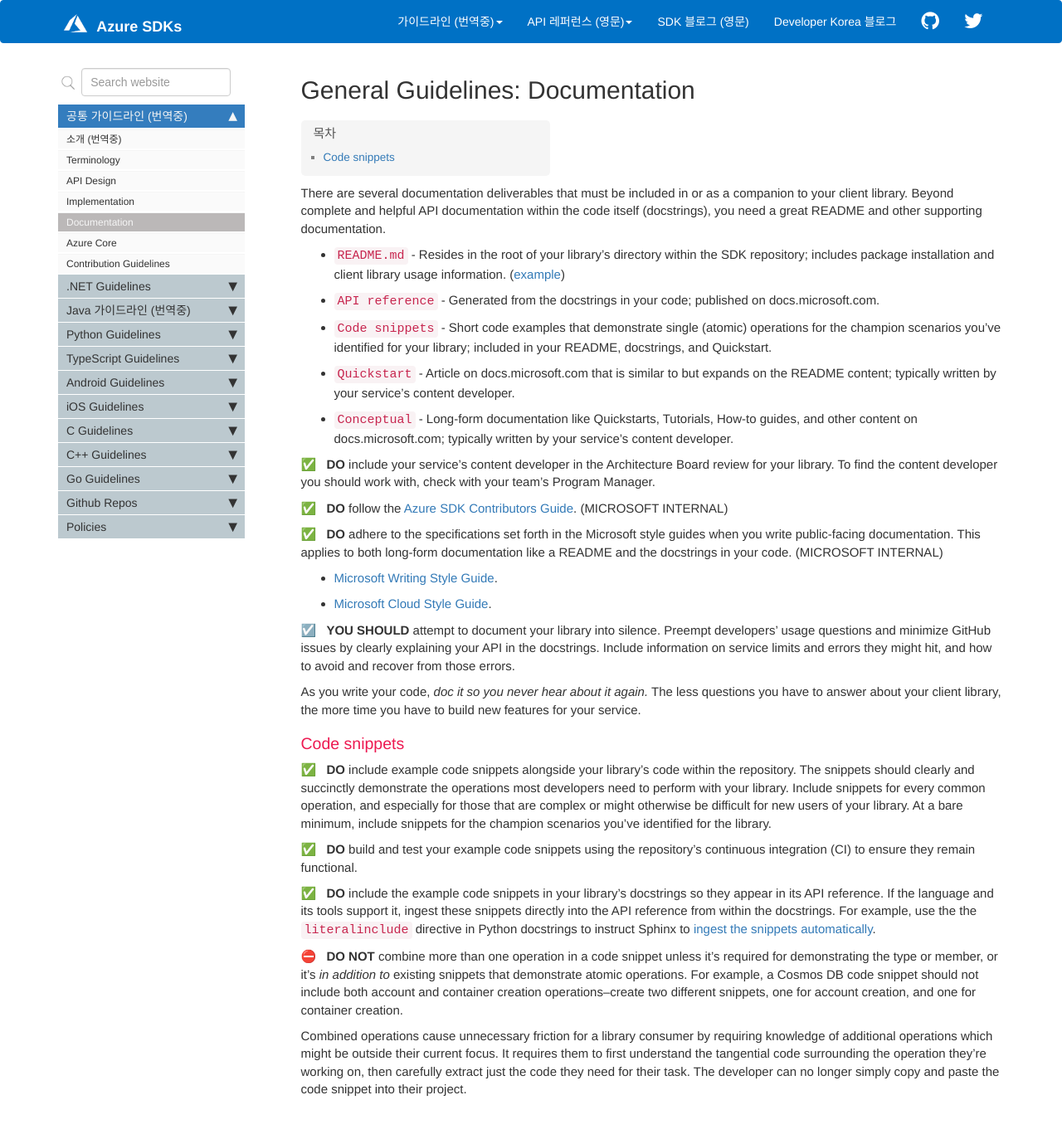
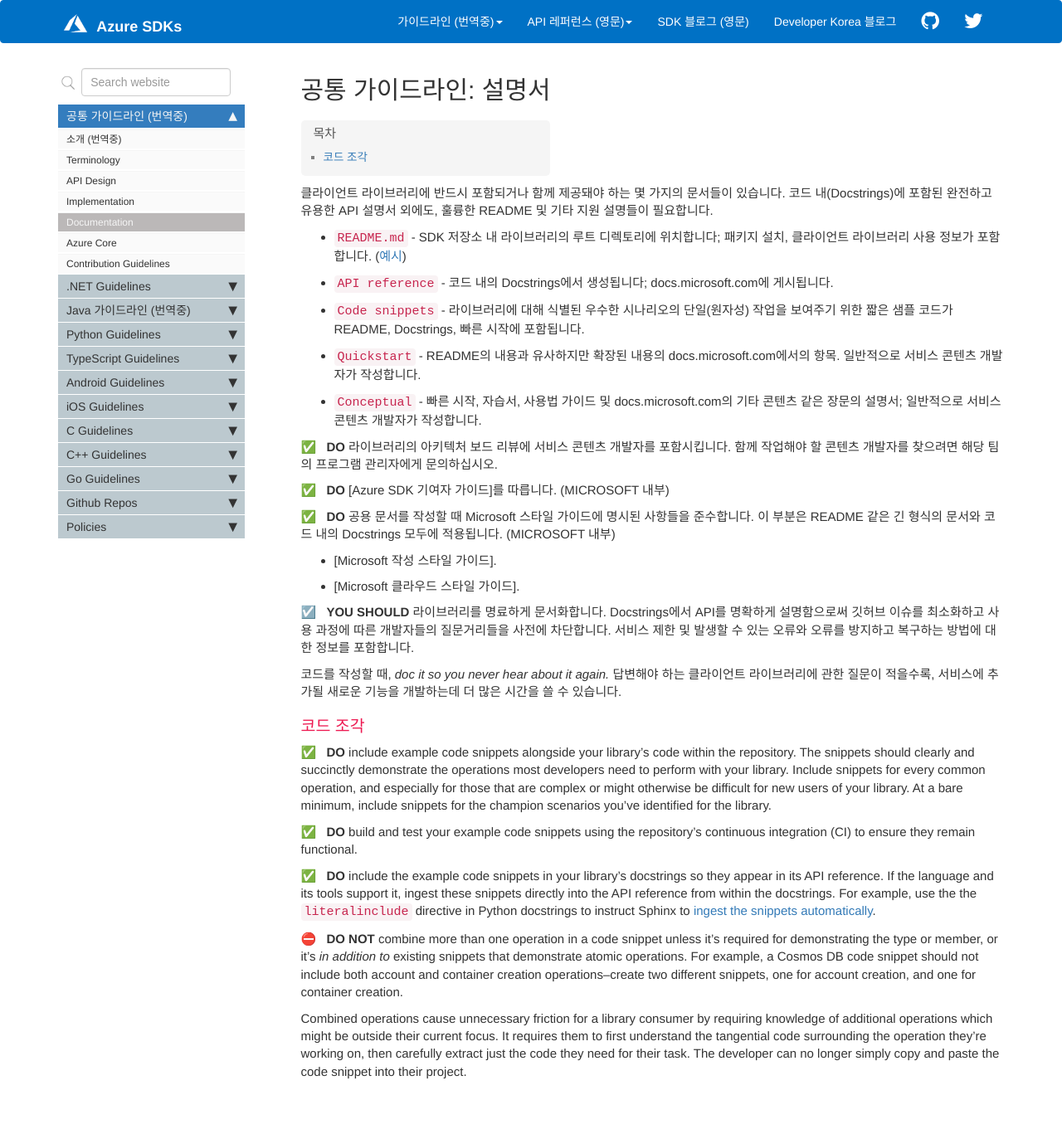
Before and after one commit to Azure/azure-sdk-korean, a Jekyll site: the page built from docs/general/documentation.md, in a window 1280 px wide and 1400 px high. Shown: the top 1361 px of the window at 83% size. Built offline with Jekyll 4.4.1, drawn with Linux system fonts in a browser that asks for light colours; comment, search, counter and statistics services are not loaded.

Commit message:
Translate genearl guideline:documentation befoe code snippets paragraph.
Related issues: #26

```diff
--- a/docs/general/documentation.md
+++ b/docs/general/documentation.md
@@ -1,33 +1,33 @@
 ---
-title: "General Guidelines: Documentation"
+title: "공통 가이드라인: 설명서"
 keywords: guidelines
 permalink: general_documentation.html
 folder: general
 sidebar: general_sidebar
 ---
 
-There are several documentation deliverables that must be included in or as a companion to your client library. Beyond complete and helpful API documentation within the code itself (docstrings), you need a great README and other supporting documentation.
+클라이언트 라이브러리에 반드시 포함되거나 함께 제공돼야 하는 몇 가지의 문서들이 있습니다. 코드 내(Docstrings)에 포함된 완전하고 유용한 API 설명서 외에도, 훌륭한 README 및 기타 지원 설명들이 필요합니다.
 
-* `README.md` - Resides in the root of your library's directory within the SDK repository; includes package installation and client library usage information. ([example][README-EXAMPLE])
-* `API reference` - Generated from the docstrings in your code; published on docs.microsoft.com.
-* `Code snippets` - Short code examples that demonstrate single (atomic) operations for the champion scenarios you've identified for your library; included in your README, docstrings, and Quickstart.
-* `Quickstart` - Article on docs.microsoft.com that is similar to but expands on the README content; typically written by your service's content developer.
-* `Conceptual` - Long-form documentation like Quickstarts, Tutorials, How-to guides, and other content on docs.microsoft.com; typically written by your service's content developer.
+* `README.md` - SDK 저장소 내 라이브러리의 루트 디렉토리에 위치합니다; 패키지 설치, 클라이언트 라이브러리 사용 정보가 포함합니다. ([예시][README-EXAMPLE])
+* `API reference` - 코드 내의 Docstrings에서 생성됩니다; docs.microsoft.com에 게시됩니다.
+* `Code snippets` - 라이브러리에 대해 식별된 우수한 시나리오의 단일(원자성) 작업을 보여주기 위한 짧은 샘플 코드가 README, Docstrings, 빠른 시작에 포함됩니다.
+* `Quickstart` -  README의 내용과 유사하지만 확장된 내용의 docs.microsoft.com에서의 항목. 일반적으로 서비스 콘텐츠 개발자가 작성합니다.
+* `Conceptual` - 빠른 시작, 자습서, 사용법 가이드 및 docs.microsoft.com의 기타 콘텐츠 같은 장문의 설명서; 일반적으로 서비스 콘텐츠 개발자가 작성합니다.
 
-{% include requirement/MUST id="general-docs-contentdev" %} include your service's content developer in the Architecture Board review for your library. To find the content developer you should work with, check with your team's Program Manager.
+{% include requirement/MUST id="general-docs-contentdev" %} 라이브러리의 아키텍처 보드 리뷰에 서비스 콘텐츠 개발자를 포함시킵니다. 함께 작업해야 할 콘텐츠 개발자를 찾으려면 해당 팀의 프로그램 관리자에게 문의하십시오.
 
-{% include requirement/MUST id="general-docs-contributors-guide" %} follow the [Azure SDK Contributors Guide]. (MICROSOFT INTERNAL)
+{% include requirement/MUST id="general-docs-contributors-guide" %} [Azure SDK 기여자 가이드]를 따릅니다. (MICROSOFT 내부)
 
-{% include requirement/MUST id="general-docs-style-guide" %} adhere to the specifications set forth in the Microsoft style guides when you write public-facing documentation. This applies to both long-form documentation like a README and the docstrings in your code. (MICROSOFT INTERNAL)
+{% include requirement/MUST id="general-docs-style-guide" %} 공용 문서를 작성할 때 Microsoft 스타일 가이드에 명시된 사항들을 준수합니다. 이 부분은 README 같은 긴 형식의 문서와 코드 내의 Docstrings 모두에 적용됩니다. (MICROSOFT 내부)
 
-* [Microsoft Writing Style Guide].
-* [Microsoft Cloud Style Guide].
+* [Microsoft 작성 스타일 가이드].
+* [Microsoft 클라우드 스타일 가이드].
 
-{% include requirement/SHOULD id="general-docs-to-silence" %} attempt to document your library into silence. Preempt developers' usage questions and minimize GitHub issues by clearly explaining your API in the docstrings. Include information on service limits and errors they might hit, and how to avoid and recover from those errors.
+{% include requirement/SHOULD id="general-docs-to-silence" %} 라이브러리를 명료하게 문서화합니다. Docstrings에서 API를 명확하게 설명함으로써 깃허브 이슈를 최소화하고 사용 과정에 따른 개발자들의 질문거리들을 사전에 차단합니다. 서비스 제한 및 발생할 수 있는 오류와 오류를 방지하고 복구하는 방법에 대한 정보를 포함합니다.
 
-As you write your code, *doc it so you never hear about it again.* The less questions you have to answer about your client library, the more time you have to build new features for your service.
+코드를 작성할 때, *doc it so you never hear about it again.* 답변해야 하는 클라이언트 라이브러리에 관한 질문이 적을수록, 서비스에 추가될 새로운 기능을 개발하는데 더 많은 시간을 쓸 수 있습니다.
 
-### Code snippets
+### 코드 조각
 
 {% include requirement/MUST id="general-docs-include-snippets" %} include example code snippets alongside your library's code within the repository. The snippets should clearly and succinctly demonstrate the operations most developers need to perform with your library. Include snippets for every common operation, and especially for those that are complex or might otherwise be difficult for new users of your library. At a bare minimum, include snippets for the champion scenarios you've identified for the library.
 
```
